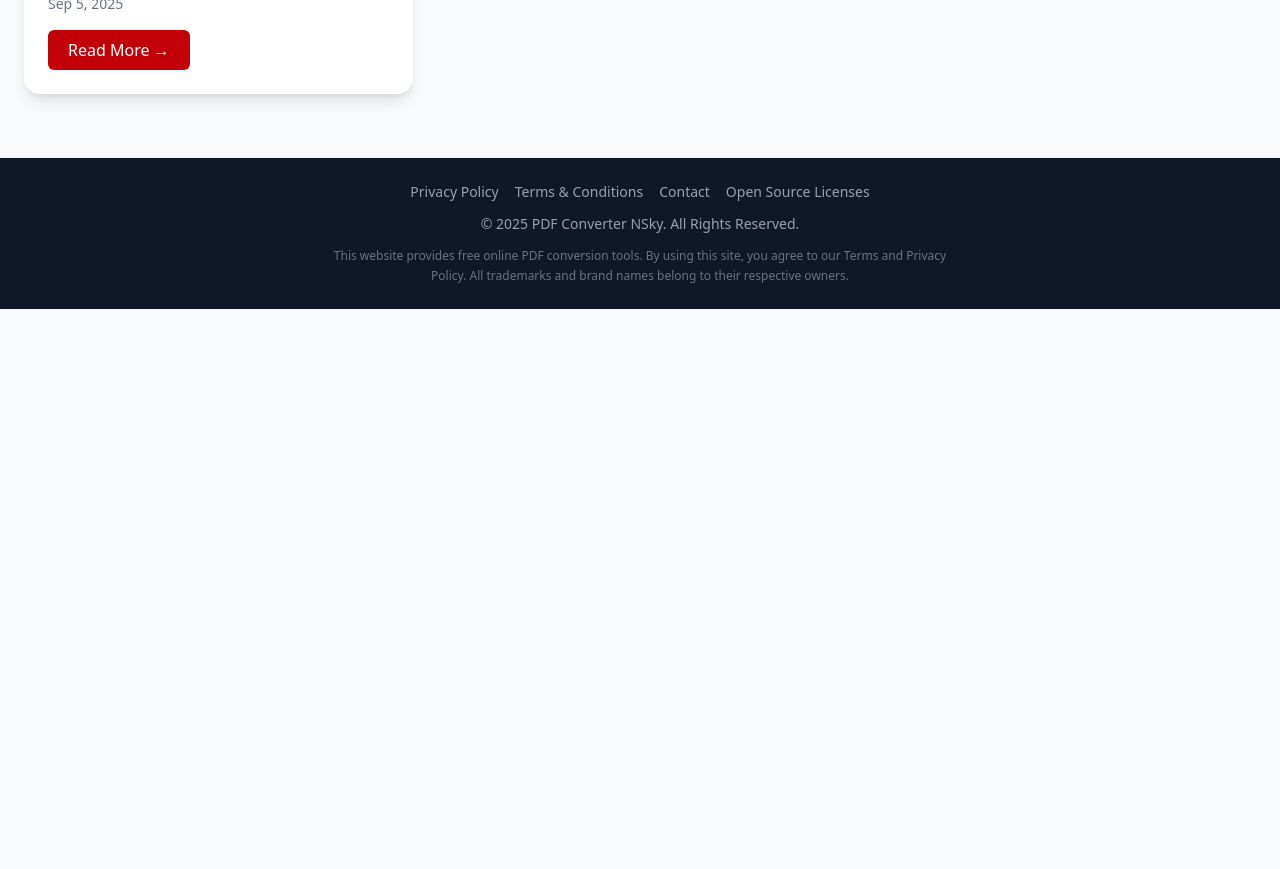
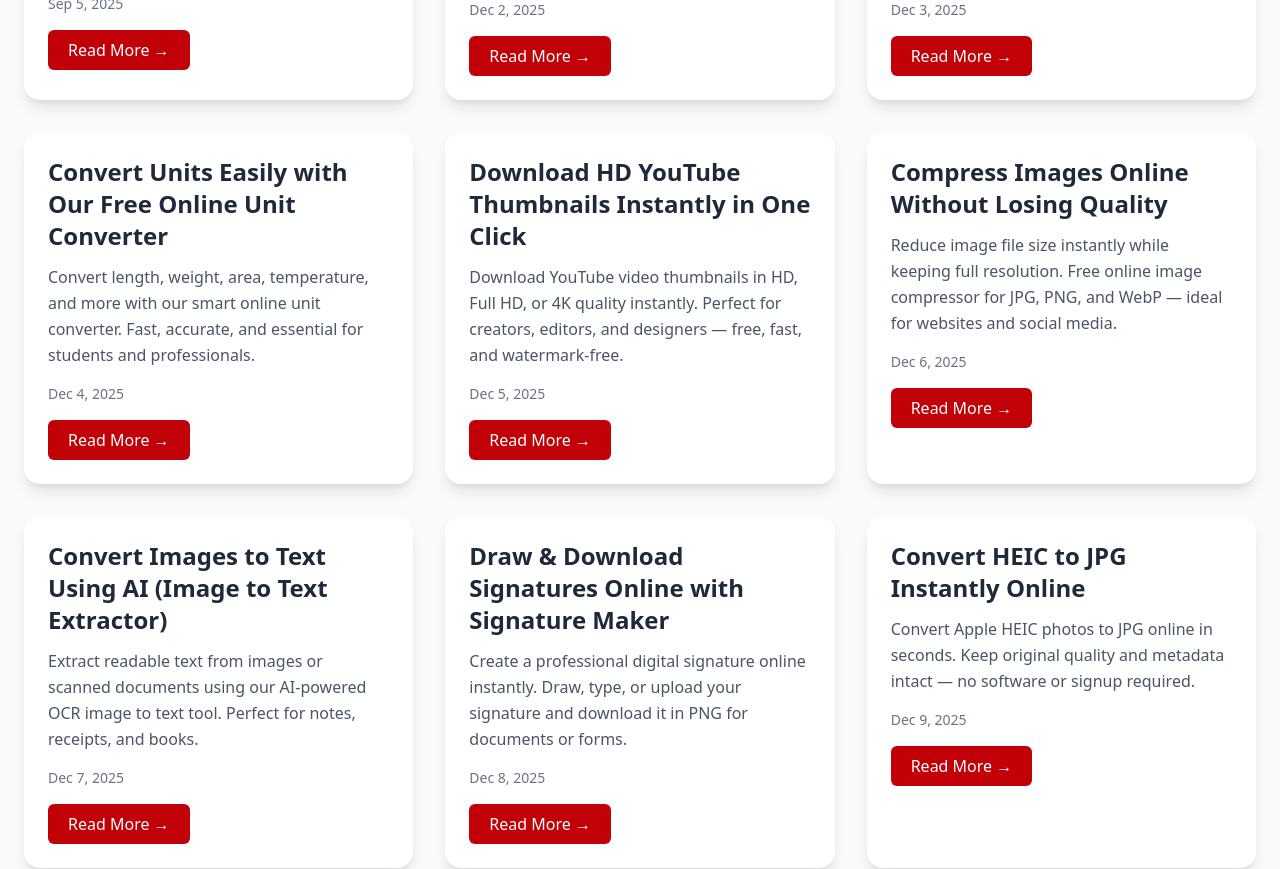
Before and after one commit to ashfaqazad/pdflinx, a Next.js app: page /blog in a window 1280 px wide. Shown: the part 1500-2369 px from the top of the page. Before the commit the page ends 1809 px from the top, so only its background shows below. Built offline with nearby package versions, Linux system fonts and the light colour scheme.

Commit message:
Some changes has been done

```diff
--- a/app/blog/[slug]/page.jsx
+++ b/app/blog/[slug]/page.jsx
@@ -129,6 +129,195 @@ const blogs = [
       All conversions are done online, with privacy and accuracy guaranteed.
     `,
   },
+
+{
+  slug: "qr-generator",
+  title: "Generate QR Codes Instantly for Links, Text & Contacts",
+  date: "Dec 2, 2025",
+  content: `
+    QR codes are everywhere in 2025 — from restaurant menus to business cards and marketing flyers.
+    Our free QR Generator helps you create professional QR codes in seconds for links, Wi-Fi, or custom text.
+
+    💡 Use Cases:
+    - Create QR codes for websites, contact cards, and social profiles.
+    - Print codes on posters, brochures, or packaging for better reach.
+
+    How to Use:
+    1. Enter your URL or text.
+    2. Choose your color or style.
+    3. Click “Generate” and download your code in PNG or SVG.
+
+    Quick Tip:
+    Add a logo in the center or use your brand color for better recognition.
+  `,
+},
+{
+  slug: "password-gen",
+  title: "Create Strong Passwords Instantly with Our Password Generator",
+  date: "Dec 3, 2025",
+  content: `
+    Weak passwords are the top cause of hacked accounts.
+    Our free Password Generator creates strong, secure, and unique passwords instantly to protect your online identity.
+
+    💡 Use Cases:
+    - Generate passwords for emails, banking, or cloud logins.
+    - Ideal for freelancers and developers managing multiple accounts.
+
+    How to Use:
+    1. Set the desired password length.
+    2. Select uppercase, lowercase, numbers, or symbols.
+    3. Click “Generate” and copy securely.
+
+    Pro Tip:
+    Always store passwords in a password manager for easy and safe access.
+  `,
+},
+{
+  slug: "unit-converter",
+  title: "Convert Units Easily with Our Free Online Unit Converter",
+  date: "Dec 4, 2025",
+  content: `
+    Convert values quickly between measurement systems — like meters to feet or Celsius to Fahrenheit — with our smart online Unit Converter.
+
+    💡 Use Cases:
+    - Students, engineers, or cooks who need instant conversions.
+    - Perfect for travel, construction, and science projects.
+
+    How to Use:
+    1. Choose a conversion type (Length, Weight, Area, etc.).
+    2. Enter a value in one unit.
+    3. Instantly see the equivalent in all other formats.
+
+    Quick Tip:
+    Save time by bookmarking the converter for daily use.
+  `,
+},
+{
+  slug: "youtube-thumbnail",
+  title: "Download HD YouTube Thumbnails Instantly in One Click",
+  date: "Dec 5, 2025",
+  content: `
+    Save high-quality YouTube thumbnails directly from any video link — no software or login required.
+    Our downloader supports HD, Full HD, and even 4K thumbnails.
+
+    💡 Use Cases:
+    - Ideal for video editors, bloggers, and content creators.
+    - Download cover images for your own YouTube videos.
+
+    How to Use:
+    1. Copy the YouTube video URL.
+    2. Paste it into the downloader field.
+    3. Click “Download” and choose your image quality.
+
+    Tip:
+    Always credit the creator if using thumbnails for public use.
+  `,
+},
+{
+  slug: "image-compressor",
+  title: "Compress Images Online Without Losing Quality",
+  date: "Dec 6, 2025",
+  content: `
+    Large image files slow down websites and uploads.
+    Our free Image Compressor reduces file size while keeping visual quality intact — no installation needed.
+
+    💡 Use Cases:
+    - Compress JPG, PNG, or WebP for web and social media.
+    - Optimize images for better website speed and SEO.
+
+    How to Use:
+    1. Upload your image files.
+    2. Choose compression strength.
+    3. Download your smaller, high-quality image.
+
+    Pro Tip:
+    Use medium compression to balance size and clarity perfectly.
+  `,
+},
+{
+  slug: "image-to-text",
+  title: "Convert Images to Text Using AI (Image to Text Extractor)",
+  date: "Dec 7, 2025",
+  content: `
+    Extract editable text from images or scanned papers with our AI-powered Image to Text converter — fast, accurate, and 100% free.
+
+    💡 Use Cases:
+    - Turn handwritten notes, printed docs, or receipts into text.
+    - Ideal for students, researchers, and office users.
+
+    How to Use:
+    1. Upload your image or screenshot.
+    2. Click “Extract Text.”
+    3. Copy or download your converted text instantly.
+
+    Pro Tip:
+    Use clear, bright images for the best recognition accuracy.
+  `,
+},
+{
+  slug: "signature-maker",
+  title: "Draw & Download Signatures Online with Signature Maker",
+  date: "Dec 8, 2025",
+  content: `
+    Create a professional digital signature instantly.
+    Our Signature Maker lets you draw, type, or upload your signature and download it in transparent PNG format.
+
+    💡 Use Cases:
+    - Sign contracts, NDAs, or forms online.
+    - Ideal for freelancers and business professionals.
+
+    How to Use:
+    1. Draw or type your signature.
+    2. Adjust color and thickness.
+    3. Click “Download” and save your PNG file.
+
+    Tip:
+    Keep your digital signature safe for future use on official documents.
+  `,
+},
+{
+  slug: "heic-to-jpg",
+  title: "Convert HEIC to JPG Instantly Online",
+  date: "Dec 9, 2025",
+  content: `
+    Apple’s HEIC photos often can’t open on Windows or Android.
+    Our HEIC to JPG converter solves that by changing them to a universal JPG format instantly.
+
+    💡 Use Cases:
+    - Convert iPhone photos before sharing online.
+    - Upload HEIC files easily to websites or email.
+
+    How to Use:
+    1. Upload your HEIC files.
+    2. Click “Convert.”
+    3. Download your JPGs in seconds.
+
+    Pro Tip:
+    Batch convert multiple photos to save time and maintain quality.
+  `,
+},
+{
+  slug: "text-to-pdf",
+  title: "Convert Text to PDF Instantly Online (Free & Secure)",
+  date: "Dec 10, 2025",
+  content: `
+    Turn simple text into a clean, professional PDF in seconds.
+    Our Text to PDF converter helps students, writers, and professionals format their notes or reports easily.
+
+    💡 Use Cases:
+    - Create resumes, letters, or documents.
+    - Save notes and essays in shareable PDF format.
+
+    How to Use:
+    1. Paste or type your text into the editor.
+    2. Click “Convert.”
+    3. Download your PDF instantly.
+
+    Pro Tip:
+    Combine multiple text files using our Merge PDF tool for organized documents.
+  `,
+},
+
 ];
 
 // ✅ Metadata
--- a/app/blog/page.jsx
+++ b/app/blog/page.jsx
@@ -53,6 +53,74 @@ export default function Blog() {
       date: "Sep 5, 2025",
       slug: "excel-to-pdf",
     },
+
+
+    {
+  title: "Generate QR Codes Instantly for Links, Text & Contacts",
+  description:
+    "Create custom QR codes for websites, Wi-Fi, business cards, or text messages instantly. Fast, free, and secure online QR code generator for 2025.",
+  date: "Dec 2, 2025",
+  slug: "qr-generator",
+},
+{
+  title: "Create Strong Passwords Instantly with Our Password Generator",
+  description:
+    "Generate ultra-secure random passwords instantly online. Protect your accounts with strong, unique passwords for emails, social media, and logins.",
+  date: "Dec 3, 2025",
+  slug: "password-gen",
+},
+{
+  title: "Convert Units Easily with Our Free Online Unit Converter",
+  description:
+    "Convert length, weight, area, temperature, and more with our smart online unit converter. Fast, accurate, and essential for students and professionals.",
+  date: "Dec 4, 2025",
+  slug: "unit-converter",
+},
+{
+  title: "Download HD YouTube Thumbnails Instantly in One Click",
+  description:
+    "Download YouTube video thumbnails in HD, Full HD, or 4K quality instantly. Perfect for creators, editors, and designers — free, fast, and watermark-free.",
+  date: "Dec 5, 2025",
+  slug: "youtube-thumbnail",
+},
+{
+  title: "Compress Images Online Without Losing Quality",
+  description:
+    "Reduce image file size instantly while keeping full resolution. Free online image compressor for JPG, PNG, and WebP — ideal for websites and social media.",
+  date: "Dec 6, 2025",
+  slug: "image-compressor",
+},
+{
+  title: "Convert Images to Text Using AI (Image to Text Extractor)",
+  description:
+    "Extract readable text from images or scanned documents using our AI-powered OCR image to text tool. Perfect for notes, receipts, and books.",
+  date: "Dec 7, 2025",
+  slug: "image-to-text",
+},
+{
+  title: "Draw & Download Signatures Online with Signature Maker",
+  description:
+    "Create a professional digital signature online instantly. Draw, type, or upload your signature and download it in PNG for documents or forms.",
+  date: "Dec 8, 2025",
+  slug: "signature-maker",
+},
+{
+  title: "Convert HEIC to JPG Instantly Online",
+  description:
+    "Convert Apple HEIC photos to JPG online in seconds. Keep original quality and metadata intact — no software or signup required.",
+  date: "Dec 9, 2025",
+  slug: "heic-to-jpg",
+},
+{
+  title: "Convert Text to PDF Instantly Online (Free & Secure)",
+  description:
+    "Turn plain text, notes, or reports into professional PDF documents in one click. Free online text to PDF converter with formatting support.",
+  date: "Dec 10, 2025",
+  slug: "text-to-pdf",
+},
+
+
+
   ];
 
   return (
--- a/app/globals.css
+++ b/app/globals.css
@@ -1,3 +1,10 @@
+/* @import url('https://fonts.googleapis.com/css2?family=Nunito:wght@500;600;700;800&display=swap'); */
+@import url('https://fonts.googleapis.com/css2?family=Poppins:wght@500;600;700;800&display=swap');
+
+
+
+
+
 @import "tailwindcss";
 
 
--- a/components/Navbar.jsx
+++ b/components/Navbar.jsx
@@ -28,8 +28,11 @@ export default function Navbar() {
   };
 
   return (
-    <nav className="bg-black text-white px-3 py-2 flex justify-between items-center relative z-50">
-      {/* ✅ Brand Logo */}
+    // <nav className="bg-black text-white px-3 py-2 flex justify-between items-center relative z-50">
+    // <nav className="bg-black text-white px-3 py-2 flex justify-between items-center relative z-50 font-[Nunito] font-bold tracking-wide">
+  <nav className="bg-black text-white px-3 py-2 flex justify-between items-center relative z-50 font-[Poppins] font-semibold tracking-wide">
+
+    {/* ✅ Brand Logo */}
       <Link href="/">
         <img
           src="/pdflinx-logo.svg"
```
